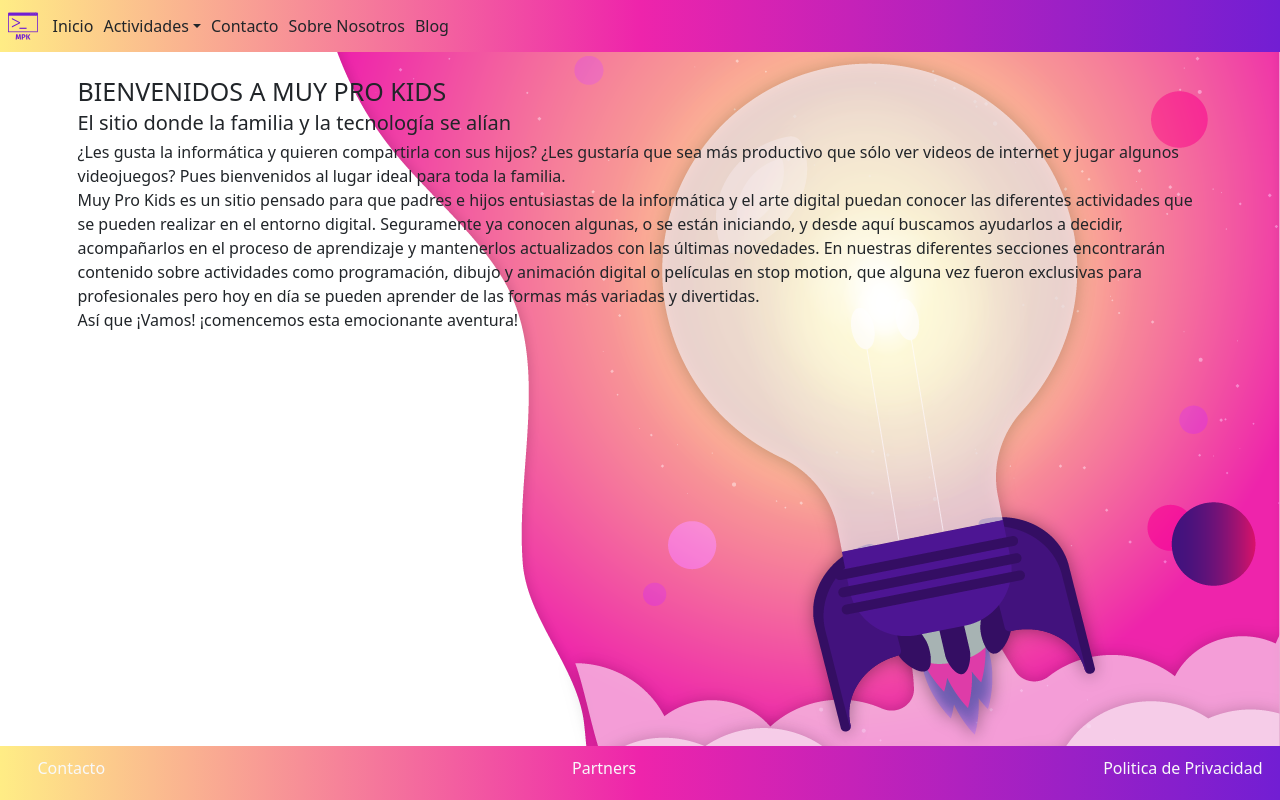
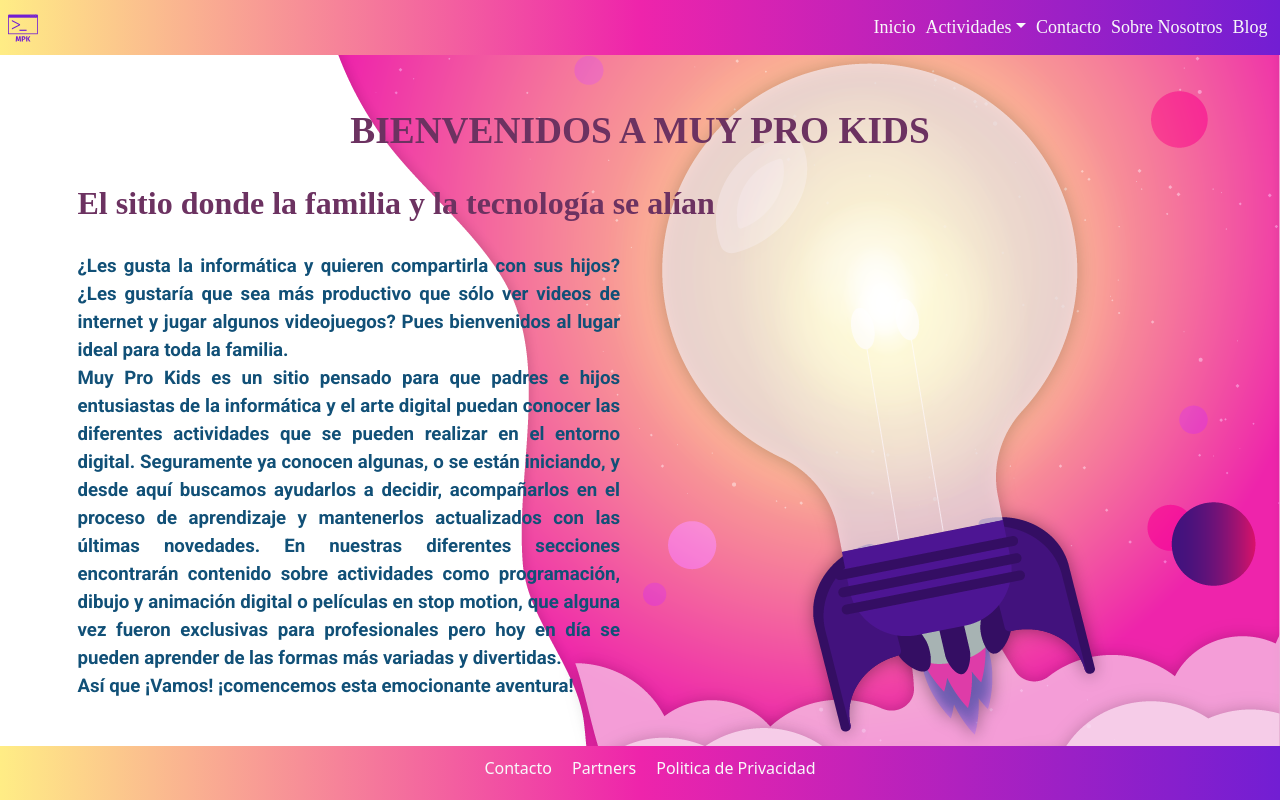
Before and after one commit to EJavierF/MuyProKids, a plain HTML site: page index.html in a window 1280 px wide. Drawn offline with nearby package versions, Linux system fonts and the light colour scheme; a web font is replaced by a local one.

Commit message:
v4 -- Se guardan cambios pendientes de v3 (no los habia tomado)

```diff
--- a/assets/css/style_aux.css
+++ b/assets/css/style_aux.css
@@ -9,6 +9,10 @@ html {
     font-size: 62.5%;
 }
 
+ul,
+ol {
+    list-style: none;
+}
 .body {
     /* background-image: linear-gradient(to right, #ffed85, #ee24ab, #ffed85, #ee24ab); */
     font-size: 1.6rem;
@@ -22,13 +26,31 @@ html {
 .bg_gradient {
     background-image: linear-gradient(to right, #ffed85, #ee24ab, rgb(114, 30, 211));
 }
-ul,
-ol {
-    list-style: none;
-}
 
 .of_hidden {
     overflow: hidden;
+}
+.section1__title {
+    text-align: center;
+    font-size: 28pt;
+    color: #6c3261;
+    font-family: "share";
+    margin: 3rem;
+}
+.section1__subtitle {
+    font-size: 3.2rem;
+    color: #6c3261;
+    font-family: "share";
+    margin-bottom: 3rem;
+}
+
+.section1__paragraph {
+    font-family: "roboto";
+    font-size: 14pt;
+    font-weight: 500;
+    color: #115077;
+    padding-right: 2rem;
+    text-align: justify;
 }
 
 .footer__bottom {
@@ -42,11 +64,13 @@ ol {
     }
     .body__index {
         background-image: url(../../img/foco\ trans-01.png);
-        background-position: right;
+        background-position: center;
     }
     .header__menu {
         padding: auto;
         width: 100%;
+        font-family: share;
+        font-size: 1.8rem;
     }
     .header__menu > ul {
         height: 100%;
@@ -60,6 +84,7 @@ ol {
         text-decoration: none;
         padding: 0.9rem 1.5rem;
         display: block;
+        border-radius: 2.5pt;
     }
 
     .header__menu li a:hover {
@@ -77,3 +102,9 @@ ol {
         background-image: linear-gradient(to right, #ee24e4, #a424ee);
     }
 }
+
+@media (min-width: 768px) {
+    .body__index {
+        background-position: right;
+    }
+}
--- a/index.html
+++ b/index.html
@@ -18,8 +18,8 @@
     <body class="body body__index d-flex flex-column justify-content-between">
         <!--Menú desplegable para navegación, disponible en todas las páginas-->
         <div>
-            <header class="bg_gradient sticky-top">
-                <nav class="navbar navbar-expand-sm navbar-light">
+            <header class="bg_gradient header-height sticky-top">
+                <nav class="navbar navbar-expand-sm navbar-dark">
                     <div class="container-fluid">
                         <a class="navbar-brand" href="#">
                             <img width="30" height="30" alt="" src="./img/MPK_cara_02.svg" alt="Muy Pro Kids" />
@@ -29,27 +29,27 @@
                         </button>
 
                         <div class="collapse navbar-collapse header__menu" id="navbarNav">
-                            <ul class="navbar-nav me-auto mb-2 mb-lg-0 d-flex flex-row justify-content-md-end">
-                                <li class="nav-item"><a class="nav-link text-body text-light" href="index.html">Inicio</a></li>
+                            <ul class="navbar-nav ms-auto mb-2 mb-lg-0">
+                                <li class="nav-item"><a class="nav-link text-light" href="index.html">Inicio</a></li>
                                 <li class="nav-item dropdown">
-                                    <a class="nav-link dropdown-toggle text-body" href="#" id="navbarDropdown" role="button" data-bs-toggle="dropdown" aria-expanded="false">Actividades</a>
+                                    <a class="nav-link dropdown-toggle text-light" href="#" id="navbarDropdown" role="button" data-bs-toggle="dropdown" aria-expanded="false">Actividades</a>
                                     <!-- contiene los enlaces a los diferentes artículos dentro de la otra pagina -->
                                     <ul class="dropdown-menu bg_gradient" aria-labelledby="navbarDropdown">
                                         <li>
-                                            <a class="dropdown-item text-light" href="./views/actividades.html#dibujosAnimaciones">Dibujos y animaciones</a>
+                                            <a class="dropdown-item fs-3 text-light" href="./views/actividades.html#dibujosAnimaciones">Dibujos y animaciones</a>
                                         </li>
                                         <li>
-                                            <a class="dropdown-item" href="./views/actividades.html#stopMotion">Stop Motion</a>
+                                            <a class="dropdown-item fs-3 text-light" href="./views/actividades.html#stopMotion">Stop Motion</a>
                                         </li>
                                         <li>
-                                            <a class="dropdown-item" href="./views/actividades.html#programarJugando">Aprendiendo a programar jugando</a>
+                                            <a class="dropdown-item fs-3 text-light" href="./views/actividades.html#programarJugando">Aprendiendo a programar jugando</a>
                                         </li>
                                     </ul>
                                 </li>
 
-                                <li class="nav-item"><a class="nav-link text-body text-light" href="./views/contacto.html">Contacto</a></li>
-                                <li class="nav-item"><a class="nav-link text-body" href="./views/sobreNosotros.html">Sobre Nosotros</a></li>
-                                <li class="nav-item"><a class="nav-link text-body" href="./views/blog.html">Blog</a></li>
+                                <li class="nav-item"><a class="nav-link text-light" href="./views/contacto.html">Contacto</a></li>
+                                <li class="nav-item"><a class="nav-link text-light" href="./views/sobreNosotros.html">Sobre Nosotros</a></li>
+                                <li class="nav-item"><a class="nav-link text-light" href="./views/blog.html">Blog</a></li>
                             </ul>
                         </div>
                     </div>
@@ -57,14 +57,14 @@
             </header>
             <br />
             <section class="container">
-                <h1 class="text-align-center">BIENVENIDOS A MUY PRO KIDS</h1>
+                <h1 class="section1__title fw-bold">BIENVENIDOS A MUY PRO KIDS</h1>
                 <div class="container text-align-right of_hidden">
                     <img class="img-fluid img_fondo" src="./img/foco trans-01.png" alt="Foto bienvenida" />
                 </div>
-                <h2 class="section1__subtitle">El sitio donde la familia y la tecnología se alían</h2>
-                <article class="section1__article1 section1__article1--index" id="bienvenida">
+                <h2 class="section1__subtitle fw-bold">El sitio donde la familia y la tecnología se alían</h2>
+                <article class="col-md-6" id="bienvenida">
                     <div>
-                        <p class="section1__paragraph">
+                        <p class="section1__paragraph fw-bold">
                             ¿Les gusta la informática y quieren compartirla con sus hijos? ¿Les gustaría que sea más productivo que sólo ver videos de internet y jugar algunos videojuegos? Pues bienvenidos al lugar ideal para toda la familia. <br />
                             Muy Pro Kids es un sitio pensado para que padres e hijos entusiastas de la informática y el arte digital puedan conocer las diferentes actividades que se pueden realizar en el entorno digital. Seguramente ya conocen algunas, o se están iniciando, y desde aquí buscamos ayudarlos a decidir, acompañarlos en el proceso de aprendizaje y mantenerlos actualizados con las últimas novedades. En nuestras diferentes secciones encontrarán contenido sobre actividades como programación, dibujo y animación digital o películas en stop motion, que alguna vez fueron exclusivas para profesionales pero hoy en día se pueden aprender de las formas más variadas y divertidas. <br />
                             Así que ¡Vamos! ¡comencemos esta emocionante aventura!
@@ -77,7 +77,7 @@
         </div>
 
         <footer class="bg_gradient container-fluid">
-            <ul class="navbar">
+            <ul class="navbar d-flex justify-content-center">
                 <li class="nav-item"><a class="nav-link text-light" href="./views/contacto.html">Contacto</a></li>
                 <li class="nav-item"><a class="nav-link text-light" href="">Partners</a></li>
                 <li class="nav-item"><a class="nav-link text-light" href="">Politica de Privacidad</a></li>
```
